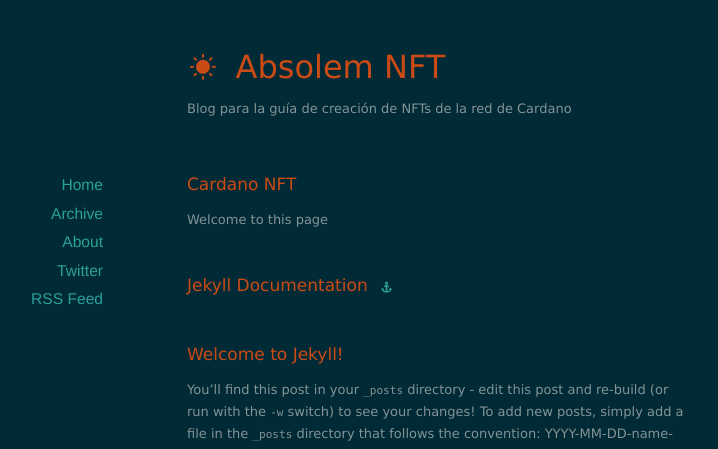
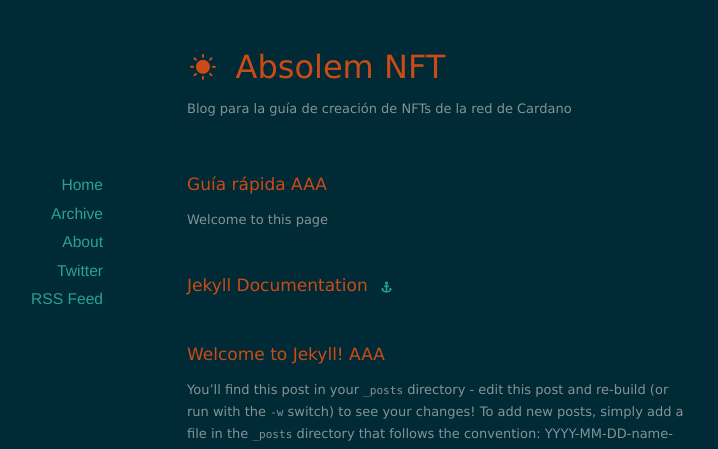
Before and after one commit to Makishima09/nft_absolem, a Jekyll site: the page built from index.html, in a window 1280 px wide. Shown: the top 449 px of the page, without its empty margins (203-921 px from the left). Built offline with Jekyll 4.4.1, drawn with Linux system fonts in a browser that asks for light colours; nearby versions of some CDN libraries; the list of posts is cut into pages by our own code.

Commit message:
update 05

```diff
--- a/_posts/2021-09-04-cardanofirst.markdown
+++ b/_posts/2021-09-04-cardanofirst.markdown
@@ -1,6 +1,6 @@
 ---
 layout: post
-title:  "Cardano NFT"
+title:  "Guía rápida"
 date:   2021-09-04 15:06:25
 categories: cardano first
 ---
--- a/index.html
+++ b/index.html
@@ -13,7 +13,7 @@
 				<a class="anchor" href="{{ post.url }}"><i class="icon-anchor"></i></a>
 			</h1>
 		{% else %}
-			<h1><a href="{{ post.url }}">{{ post.title }}</a></h1>
+			<h1><a href="{{ post.url }}">{{ post.title }} AAA</a></h1>
 		{% endif %}
 
 		<div class="post-content">{{ post.content }}</div>
```
Also changed, not shown: _posts/otros/_2013-06-05-france-removes-internet-cut-off.markdown (renamed from _posts/_2013-06-05-france-removes-internet-cut-off.markdown).
